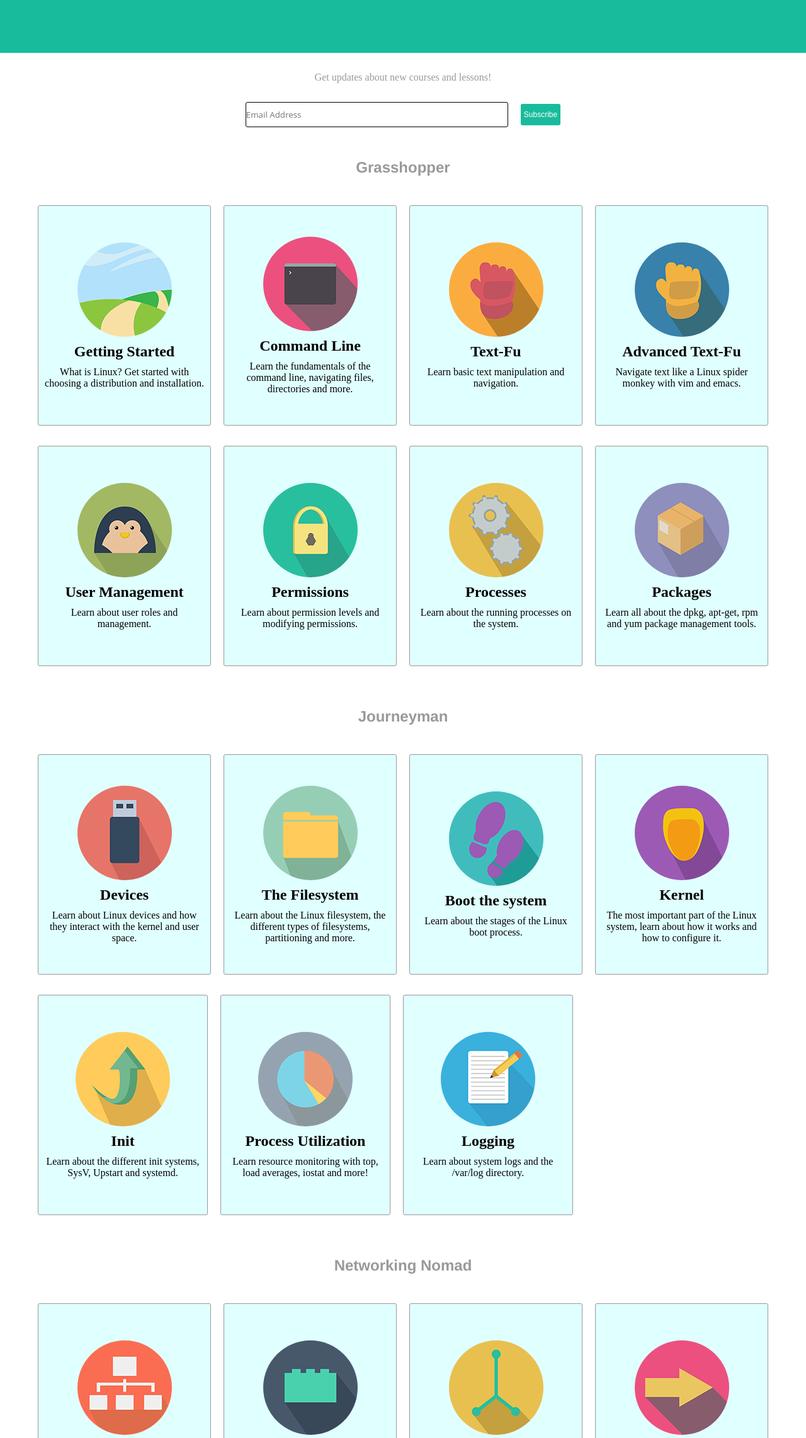
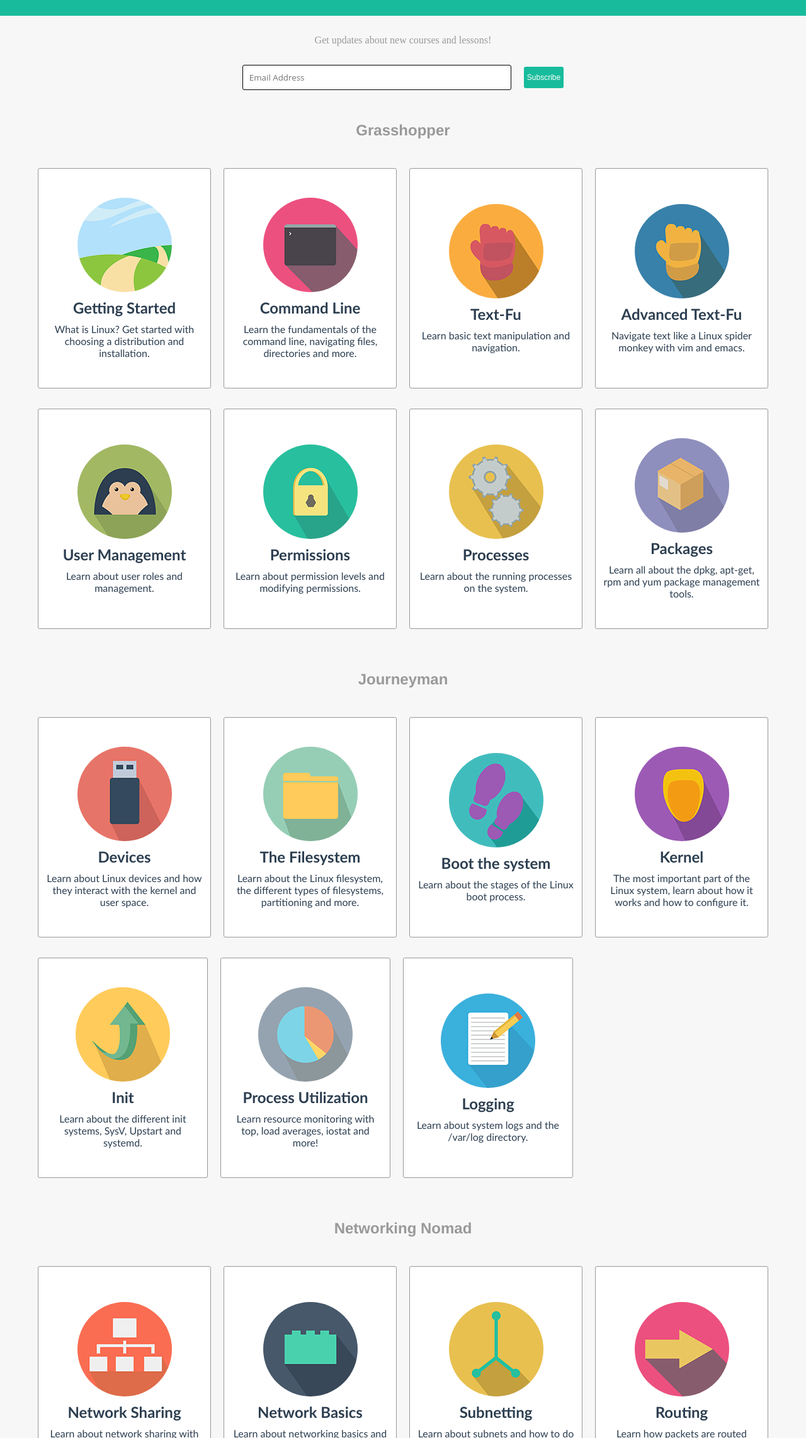
Before and after one commit to Pratham-khot/linux_website_project, a plain HTML site: page index.html in a window 1280 px wide. Shown: the part 516-2800 px from the top of the page at 63% size. Drawn offline with Linux system fonts and the light colour scheme.

Commit message:
style.css updated

```diff
--- a/style.css
+++ b/style.css
@@ -11,8 +11,8 @@
     justify-content: space-between;
     color: white;
     font-family: Arial, Helvetica, sans-serif;
-    position: sticky;
-    top: 0;
+    position: fixed;
+    width: 100%;
 }
 
 .head1 {
@@ -52,6 +52,7 @@
     justify-content: center;
     color: #999;
     padding-top: 30px;
+    background-color: #f7f7f7;
 }
 
 .textb {
@@ -59,7 +60,7 @@
     align-items: center;
     justify-content: center;
     padding-top: 30px;
-
+    background-color: #f7f7f7;
 
 
 }
@@ -75,6 +76,7 @@
     align-items: center;
     margin-right: 20px;
     padding: 10px 0px;
+    padding-left: 10px;
 }
 
 .textb button {
@@ -94,6 +96,7 @@
     font-family: Helvetica, Arial, Helvetica, sans-serif;
     font-weight: 30px;
     padding-bottom: 30px;
+    background-color: #f7f7f7;
 }
 
 .grassdiv1 {
@@ -102,6 +105,7 @@
     justify-content: space-evenly;
     gap: 20px;
     text-align: center;
+    background-color: #f7f7f7;
 }
 
 #div1img1 {
@@ -114,9 +118,11 @@
     height: 350px;
     padding-bottom: 20px;
     border-radius: 3px;
-    background-color: lightcyan;
+    background-color: white;
     padding: 10px 10px;
     gap: 10px;
+    color: #2C3E50;
+    font-family: 'Trebuchet MS', 'Lucida Sans Unicode', 'Lucida Grande', 'Lucida Sans', Arial, sans-serif;
 
 
 
@@ -131,10 +137,11 @@
     width: 350px;
     padding-bottom: 20px;
     border-radius: 3px;
-    background-color: lightcyan;
+    background-color: white;
     padding: 10px 10px;
     gap: 10px;
-
+    color: #2C3E50;
+    font-family: 'Trebuchet MS', 'Lucida Sans Unicode', 'Lucida Grande', 'Lucida Sans', Arial, sans-serif;
 
 }
 
@@ -147,9 +154,11 @@
     width: 350px;
     padding-bottom: 20px;
     border-radius: 3px;
-    background-color: lightcyan;
+    background-color: white;
     padding: 10px 10px;
     gap: 10px;
+    color: #2C3E50;
+    font-family: 'Trebuchet MS', 'Lucida Sans Unicode', 'Lucida Grande', 'Lucida Sans', Arial, sans-serif;
 
 }
 
@@ -162,9 +171,11 @@
     width: 350px;
     padding-bottom: 20px;
     border-radius: 3px;
-    background-color: lightcyan;
+    background-color: white;
     padding: 10px 10px;
     gap: 10px;
+    color: #2C3E50;
+    font-family: 'Trebuchet MS', 'Lucida Sans Unicode', 'Lucida Grande', 'Lucida Sans', Arial, sans-serif;
 
 }
 
@@ -195,6 +206,7 @@ select {
     justify-content: space-evenly;
     gap: 20px;
     text-align: center;
+    background-color: #f7f7f7;
 }
 
 #div2img1 {
@@ -207,9 +219,11 @@ select {
     height: 350px;
     padding-bottom: 20px;
     border-radius: 3px;
-    background-color: lightcyan;
+    background-color: white;
     padding: 10px 10px;
     gap: 10px;
+    color: #2C3E50;
+    font-family: 'Trebuchet MS', 'Lucida Sans Unicode', 'Lucida Grande', 'Lucida Sans', Arial, sans-serif;
 }
 
 #div2img2 {
@@ -221,9 +235,11 @@ select {
     width: 350px;
     padding-bottom: 20px;
     border-radius: 3px;
-    background-color: lightcyan;
+    background-color: white;
     padding: 10px 10px;
     gap: 10px;
+    color: #2C3E50;
+    font-family: 'Trebuchet MS', 'Lucida Sans Unicode', 'Lucida Grande', 'Lucida Sans', Arial, sans-serif;
 }
 
 #div2img3 {
@@ -235,9 +251,11 @@ select {
     width: 350px;
     padding-bottom: 20px;
     border-radius: 3px;
-    background-color: lightcyan;
+    background-color: white;
     padding: 10px 10px;
     gap: 10px;
+    color: #2C3E50;
+    font-family: 'Trebuchet MS', 'Lucida Sans Unicode', 'Lucida Grande', 'Lucida Sans', Arial, sans-serif;
 
 }
 
@@ -250,9 +268,11 @@ select {
     width: 350px;
     padding-bottom: 20px;
     border-radius: 3px;
-    background-color: lightcyan;
+    background-color: white;
     padding: 10px 10px;
     gap: 10px;
+    color: #2C3E50;
+    font-family: 'Trebuchet MS', 'Lucida Sans Unicode', 'Lucida Grande', 'Lucida Sans', Arial, sans-serif;
 
 }
 
@@ -280,6 +300,7 @@ select {
     font-family: Helvetica, Arial, Helvetica, sans-serif;
     font-weight: 30px;
     padding-bottom: 30px;
+    background-color: #f7f7f7;
 }
 
 .journeydiv1 {
@@ -288,6 +309,7 @@ select {
     justify-content: space-evenly;
     gap: 20px;
     text-align: center;
+    background-color: #f7f7f7;
 }
 
 #jdiv1img1 {
@@ -300,9 +322,11 @@ select {
     height: 350px;
     padding-bottom: 20px;
     border-radius: 3px;
-    background-color: lightcyan;
+    background-color: white;
     padding: 10px 10px;
     gap: 10px;
+    color: #2C3E50;
+    font-family: 'Trebuchet MS', 'Lucida Sans Unicode', 'Lucida Grande', 'Lucida Sans', Arial, sans-serif;
 }
 
 #jdiv1img2 {
@@ -314,9 +338,11 @@ select {
     width: 350px;
     padding-bottom: 20px;
     border-radius: 3px;
-    background-color: lightcyan;
+    background-color: white;
     padding: 10px 10px;
     gap: 10px;
+    color: #2C3E50;
+    font-family: 'Trebuchet MS', 'Lucida Sans Unicode', 'Lucida Grande', 'Lucida Sans', Arial, sans-serif;
 }
 
 #jdiv1img3 {
@@ -328,9 +354,11 @@ select {
     width: 350px;
     padding-bottom: 20px;
     border-radius: 3px;
-    background-color: lightcyan;
+    background-color: white;
     padding: 10px 10px;
     gap: 10px;
+    color: #2C3E50;
+    font-family: 'Trebuchet MS', 'Lucida Sans Unicode', 'Lucida Grande', 'Lucida Sans', Arial, sans-serif;
 
 }
 
@@ -343,10 +371,11 @@ select {
     width: 350px;
     padding-bottom: 20px;
     border-radius: 3px;
-    background-color: lightcyan;
+    background-color: white;
     padding: 10px 10px;
     gap: 10px;
-
+    color: #2C3E50;
+    font-family: 'Trebuchet MS', 'Lucida Sans Unicode', 'Lucida Grande', 'Lucida Sans', Arial, sans-serif;
 }
 
 #jdimg1,
@@ -372,6 +401,7 @@ select {
 
     gap: 20px;
     text-align: center;
+    background-color: #f7f7f7;
 }
 
 #jdiv2img1 {
@@ -384,9 +414,11 @@ select {
     height: 350px;
     padding-bottom: 20px;
     border-radius: 3px;
-    background-color: lightcyan;
+    background-color: white;
     padding: 10px 10px;
     gap: 10px;
+    color: #2C3E50;
+    font-family: 'Trebuchet MS', 'Lucida Sans Unicode', 'Lucida Grande', 'Lucida Sans', Arial, sans-serif;
 }
 
 #jdiv2img2 {
@@ -398,9 +430,11 @@ select {
     width: 270px;
     padding-bottom: 20px;
     border-radius: 3px;
-    background-color: lightcyan;
+    background-color: white;
     padding: 10px 10px;
     gap: 10px;
+    color: #2C3E50;
+    font-family: 'Trebuchet MS', 'Lucida Sans Unicode', 'Lucida Grande', 'Lucida Sans', Arial, sans-serif;
 }
 
 #jdiv2img3 {
@@ -412,10 +446,11 @@ select {
     width: 270px;
     padding-bottom: 20px;
     border-radius: 3px;
-    background-color: lightcyan;
+    background-color: white;
     padding: 10px 10px;
     gap: 10px;
-
+    color: #2C3E50;
+    font-family: 'Trebuchet MS', 'Lucida Sans Unicode', 'Lucida Grande', 'Lucida Sans', Arial, sans-serif;
 }
 
 #jd2img1,
@@ -440,6 +475,7 @@ select {
     font-family: Helvetica, Arial, Helvetica, sans-serif;
     font-weight: 30px;
     padding-bottom: 30px;
+    background-color: #f7f7f7;
 }
 
 .networkdiv1 {
@@ -448,6 +484,7 @@ select {
     justify-content: space-evenly;
     gap: 20px;
     text-align: center;
+    background-color: #f7f7f7;
 }
 
 #ndiv1img1 {
@@ -460,9 +497,11 @@ select {
     height: 350px;
     padding-bottom: 20px;
     border-radius: 3px;
-    background-color: lightcyan;
+    background-color: white;
     padding: 10px 10px;
     gap: 10px;
+    color: #2C3E50;
+    font-family: 'Trebuchet MS', 'Lucida Sans Unicode', 'Lucida Grande', 'Lucida Sans', Arial, sans-serif;
 }
 
 #ndiv1img2 {
@@ -474,9 +513,11 @@ select {
     width: 350px;
     padding-bottom: 20px;
     border-radius: 3px;
-    background-color: lightcyan;
+    background-color: white;
     padding: 10px 10px;
     gap: 10px;
+    color: #2C3E50;
+        font-family: 'Trebuchet MS', 'Lucida Sans Unicode', 'Lucida Grande', 'Lucida Sans', Arial, sans-serif;
 }
 
 #ndiv1img3 {
@@ -488,10 +529,11 @@ select {
     width: 350px;
     padding-bottom: 20px;
     border-radius: 3px;
-    background-color: lightcyan;
+    background-color: white;
     padding: 10px 10px;
     gap: 10px;
-
+    color: #2C3E50;
+        font-family: 'Trebuchet MS', 'Lucida Sans Unicode', 'Lucida Grande', 'Lucida Sans', Arial, sans-serif;
 }
 
 #ndiv1img4 {
@@ -503,10 +545,11 @@ select {
     width: 350px;
     padding-bottom: 20px;
     border-radius: 3px;
-    background-color: lightcyan;
+    background-color: white;
     padding: 10px 10px;
     gap: 10px;
-
+    color: #2C3E50;
+        font-family: 'Trebuchet MS', 'Lucida Sans Unicode', 'Lucida Grande', 'Lucida Sans', Arial, sans-serif;
 }
 
 #ndimg1,
@@ -529,7 +572,7 @@ select {
     display: flex;
     padding: 16px 60px;
     justify-content: flex-start;
-
+    background-color: #f7f7f7;
     gap: 20px;
     text-align: center;
 }
@@ -544,9 +587,11 @@ select {
     height: 350px;
     padding-bottom: 20px;
     border-radius: 3px;
-    background-color: lightcyan;
+    background-color: white;
     padding: 10px 10px;
     gap: 10px;
+    color: #2C3E50;
+        font-family: 'Trebuchet MS', 'Lucida Sans Unicode', 'Lucida Grande', 'Lucida Sans', Arial, sans-serif;
 }
 
 #ndiv2img2 {
@@ -558,9 +603,11 @@ select {
     width: 270px;
     padding-bottom: 20px;
     border-radius: 3px;
-    background-color: lightcyan;
+    background-color: white;
     padding: 10px 10px;
     gap: 10px;
+    color: #2C3E50;
+        font-family: 'Trebuchet MS', 'Lucida Sans Unicode', 'Lucida Grande', 'Lucida Sans', Arial, sans-serif;
 }
 
 #ndiv2img3 {
@@ -572,10 +619,11 @@ select {
     width: 270px;
     padding-bottom: 20px;
     border-radius: 3px;
-    background-color: lightcyan;
+    background-color: white;
     padding: 10px 10px;
     gap: 10px;
-
+    color: #2C3E50;
+        font-family: 'Trebuchet MS', 'Lucida Sans Unicode', 'Lucida Grande', 'Lucida Sans', Arial, sans-serif;
 }
 
 #nd2img1,
@@ -600,6 +648,7 @@ select {
     font-family: Helvetica, Arial, Helvetica, sans-serif;
     font-weight: 30px;
     padding-bottom: 30px;
+    background-color: #f7f7f7;
 }
 
 .recdiv {
@@ -614,6 +663,7 @@ select {
     justify-content: space-evenly;
     gap: 20px;
     text-align: center;
+    background-color: #f7f7f7;
 }
 
 /* .recdiv {
@@ -628,28 +678,29 @@ select {
     display: flex;
     flex-direction: column;
     border: 1px solid #999;
-    justify-content: center;
+    justify-content: start;
     align-items: center;
     width: 350px;
     height: 350px;
     padding-bottom: 20px;
     border-radius: 3px;
-    background-color: lightcyan;
-    padding: 10px 10px;
+    background-color: white;
+    padding-top: 100px;
     gap: 10px;
+
 }
 
 #recdiv2 {
     display: flex;
     flex-direction: column;
     border: 1px solid #999;
-    justify-content: center;
+    justify-content: start;
     align-items: center;
     width: 350px;
     padding-bottom: 20px;
     border-radius: 3px;
-    background-color: lightcyan;
-    padding: 10px 10px;
+    background-color: white;
+    padding-top: 100px;
     gap: 10px;
 }
 
@@ -657,13 +708,13 @@ select {
     display: flex;
     flex-direction: column;
     border: 1px solid #999;
-    justify-content: center;
+    justify-content: start;
     align-items: center;
     width: 350px;
     padding-bottom: 20px;
     border-radius: 3px;
-    background-color: lightcyan;
-    padding: 10px 10px;
+    background-color: white;
+    padding-top: 100px;
     gap: 10px;
 
 }
@@ -672,13 +723,13 @@ select {
     display: flex;
     flex-direction: column;
     border: 1px solid #999;
-    justify-content: center;
+    justify-content: start;
     align-items: center;
     width: 350px;
     padding-bottom: 20px;
     border-radius: 3px;
-    background-color: lightcyan;
-    padding: 10px 10px;
+    background-color: white;
+    padding-top: 100px;
     gap: 10px;
 
 }
@@ -710,30 +761,40 @@ span {
 .fdiv1 {
     display: flex;
     flex-direction: column;
-    justify-content: center;
+    justify-content: start;
     align-items: center;
     padding-right: 20px;
     padding-left: 70px;
     gap: 10px;
     margin-right: 30px;
+    padding-top: 30px;
 }
 
 .fdiv2 {
     display: flex;
     flex-direction: column;
-    justify-content: center;
+    justify-content: start;
     align-items: center;
     padding: 10px 10px;
     gap: 10px;
+    padding-top: 30px;
 }
 
 .fdiv3 {
     display: flex;
     flex-direction: column;
-    justify-content: center;
+    justify-content: start;
     align-items: center;
     padding-left: 20px;
     padding-right: 70px;
     gap: 10px;
     margin-left: 30px;
+    padding-top: 30px;
 }
+a{
+    text-decoration: none;
+
+}
+button:hover{
+    background-color: #07846b;
+}
```
